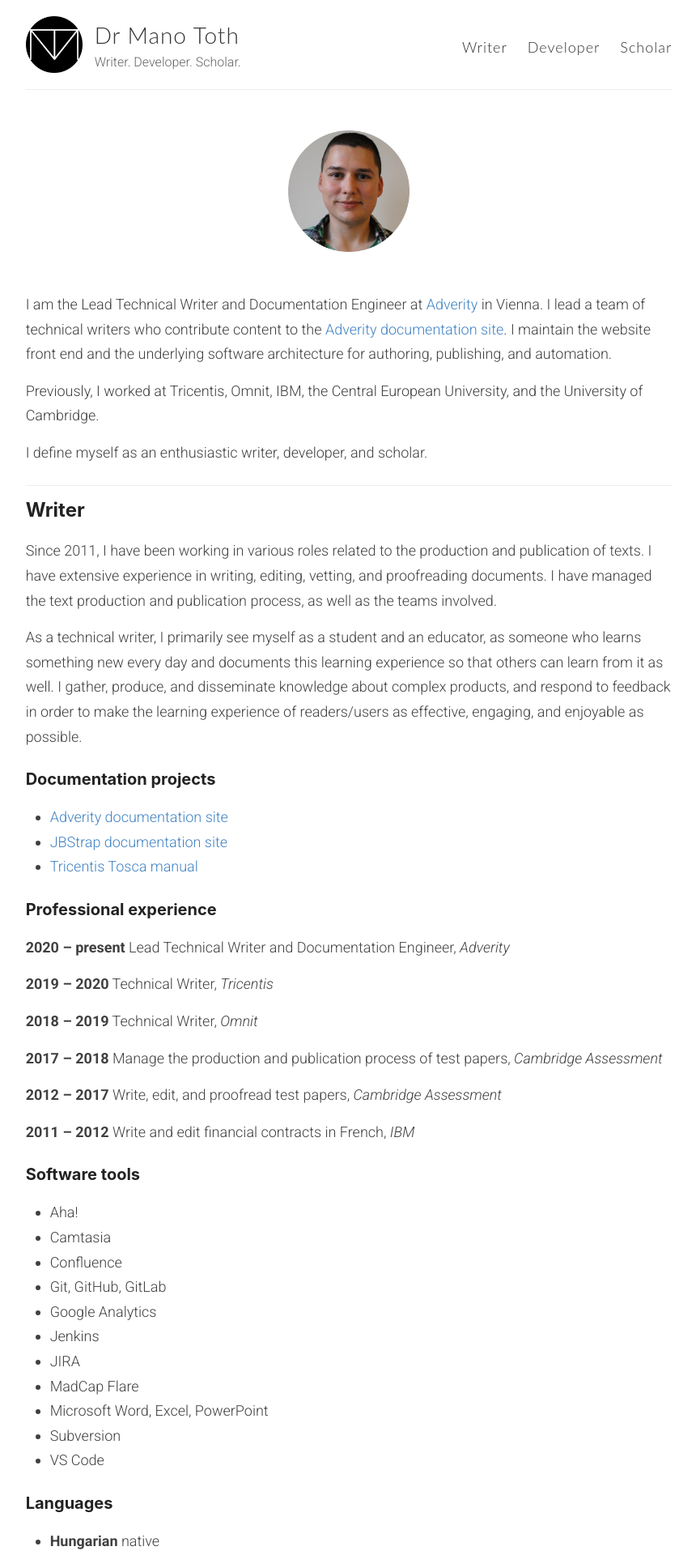
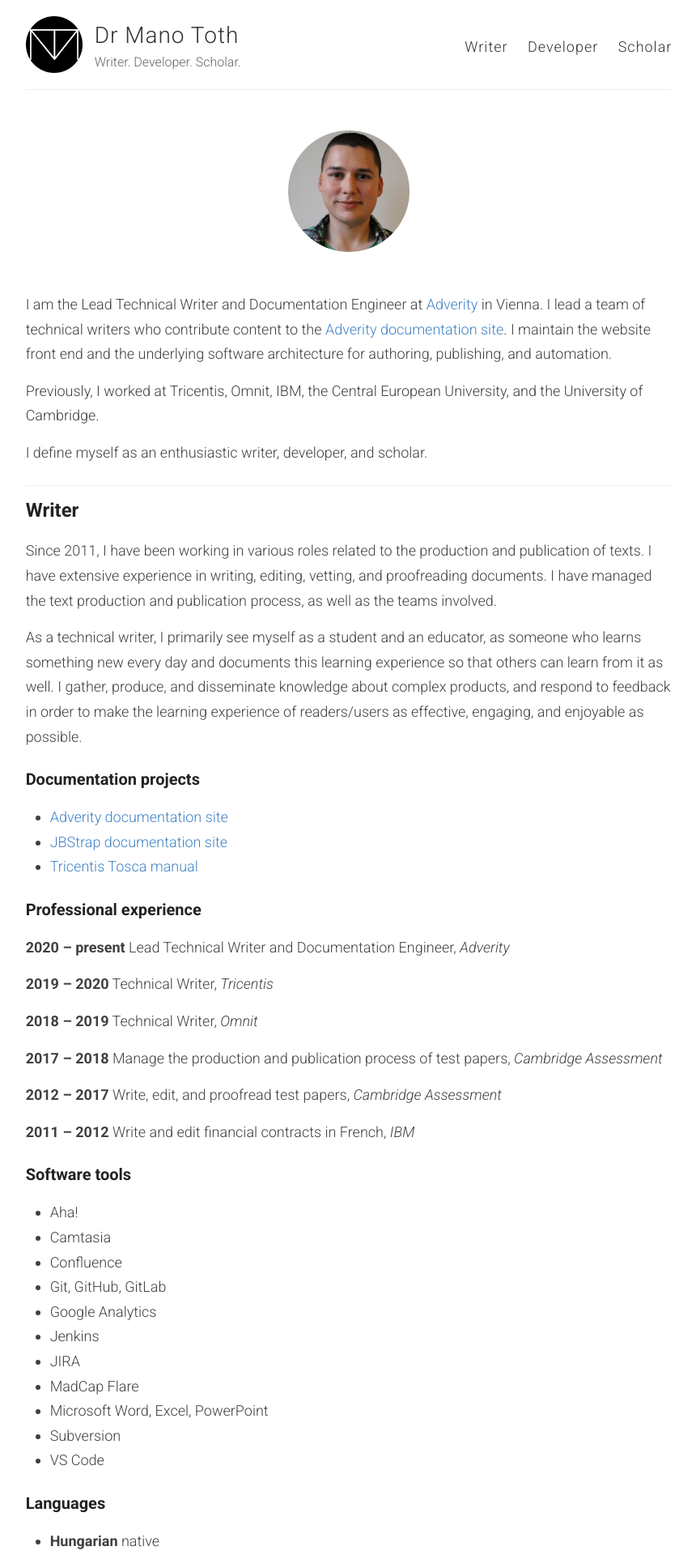
Before and after one commit to tothmano/manototh.github.io, a Jekyll site: the page built from _pages/home.md, in a window 1280 px wide. Shown: the top 1920 px of the page at 81% size, without its empty margins (209-1069 px from the left). Built offline with Jekyll 4.4.1, drawn with Linux system fonts in a browser that asks for light colours.

Commit message:
Unify fonts in style CSS

```diff
--- a/assets/style.scss
+++ b/assets/style.scss
@@ -50,9 +50,7 @@
 /* BASE RULES */
 /**************/
 
-// @import url("https://fonts.googleapis.com/css?family=Roboto");
 @import url("https://fonts.googleapis.com/css2?family=Roboto:ital,wght@0,100;0,300;0,400;0,500;0,700;0,900;1,100;1,300;1,400;1,500;1,700;1,900&display=swap");
-// @import url("https://fonts.googleapis.com/css2?family=Lato:ital,wght@0,100;0,300;0,400;0,700;0,900;1,100;1,300;1,400;1,700;1,900");
 
 html {
   font-size: 100%;
@@ -61,7 +59,6 @@
 
 body {
   background: #fff;
-  // font-family: -system-ui, -apple-system, BlinkMacSystemFont, "Segoe UI", Roboto, Helvetica, Arial, sans-serif, "Apple Color Emoji", "Segoe UI Emoji", "Segoe UI Symbol";
   font-family: Roboto;
   color: #404040;
   line-height: 1.7;
@@ -80,7 +77,6 @@
 }
 
 h1, h2, h3, h4, h5, h6 {
-  font-family: -system-ui, -apple-system, BlinkMacSystemFont, "Segoe UI", Roboto, Helvetica, Arial, sans-serif, "Apple Color Emoji", "Segoe UI Emoji", "Segoe UI Symbol";
   color: $darkerGray;
   font-weight: bold;
 
@@ -352,8 +348,6 @@
   margin: 0;
   color: $darkGray;
   cursor: pointer;
-  // font-family: $helveticaNeue;
-  font-family: Lato;
   font-weight: 300;
   font-size: 28px;
   letter-spacing: 1px;
@@ -378,8 +372,6 @@
 nav {
   float: right;
   margin-top: 23px; // @TODO: Vertically middle align
-  // font-family: $helveticaNeue;
-  font-family: Lato;
   font-size: 18px;
 
   @include mobile {
@@ -493,8 +485,6 @@
 }
 
 .post h1{
-  // font-family: -system-ui, -apple-system, BlinkMacSystemFont, "Segoe UI", Roboto, Helvetica, Arial, sans-serif, "Apple Color Emoji", "Segoe UI Emoji", "Segoe UI Symbol";
-  font-family: Lato;
   text-align: center;
   font-weight: bold;
   font-kerning: auto;
@@ -503,8 +493,6 @@
 }
 
 .page h1{
-  // font-family: -system-ui, -apple-system, BlinkMacSystemFont, "Segoe UI", Roboto, Helvetica, Arial, sans-serif, "Apple Color Emoji", "Segoe UI Emoji", "Segoe UI Symbol";
-  font-family: Lato;
   text-align: center;
   font-weight: bold;
   font-kerning: auto;
@@ -526,7 +514,6 @@
 .cd-container a {
   color: #30434e;
   text-decoration: none;
-  font-family: "Open Sans", sans-serif;
 }
 
 .cd-container img {
@@ -534,8 +521,6 @@
 }
 
 .cd-container h1, .cd-container h2 {
-  // font-family: "Open Sans", sans-serif;
-  font-family: Lato;
   font-weight: bold;
 }
 
@@ -677,8 +662,6 @@
 }
 
 #carbonads {
-  // font-family: -apple-system, BlinkMacSystemFont, "Segoe UI", Roboto, Oxygen-Sans, Ubuntu, Cantarell, "Helvetica Neue", Helvetica, Arial, sans-serif;
-  font-family: Lato;
   display: inline-block;
   overflow: hidden;
   max-width: 270px;
```
